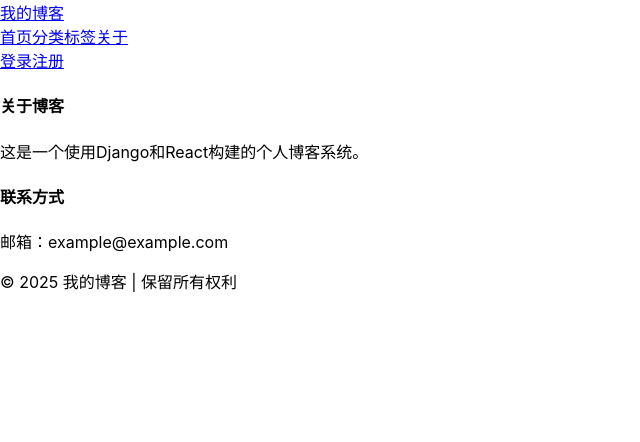
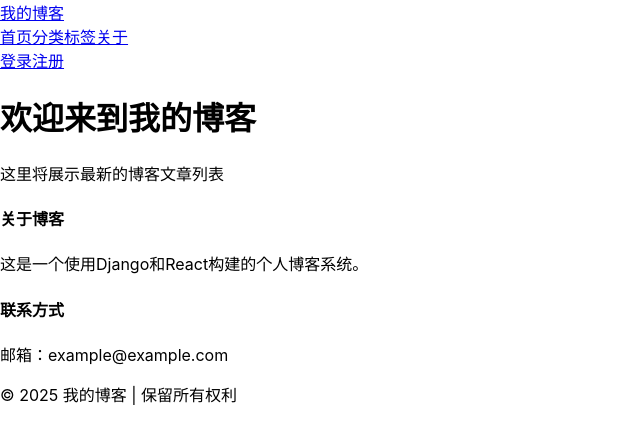
Before and after one commit to SaintFore/BlogEt, a React (Create React App) app in the folder frontend/: page / in a window 1280 px wide. Shown: the top 442 px of the page, without its empty margins (0-640 px from the left). Built offline with nearby package versions, Linux system fonts and the light colour scheme.

Commit message:
前端部分路由问题修正

```diff
--- a/frontend/src/App.js
+++ b/frontend/src/App.js
@@ -1,17 +1,10 @@
 import React from 'react';
-import { BrowserRouter as Router, Routes, Route, BrowserRouter } from 'react-router-dom';
+import { RouterProvider } from 'react-router-dom';
 import router from './routes';
-import Layout from './components/layout/Layout/Layout';
 import './App.css';
 
 function App() {
-  return (
-    <BrowserRouter>
-      <Layout>
-
-      </Layout>
-    </BrowserRouter>
-  );
+  return <RouterProvider router={router} />;
 }
 
 export default App;
--- a/frontend/src/routes.js
+++ b/frontend/src/routes.js
@@ -1,5 +1,6 @@
 import { createBrowserRouter } from 'react-router-dom';
 import Home from './pages/Home';
+import Layout from './components/layout/Layout/Layout';
 // import BlogPost from './pages/BlogPost';
 // import Login from './pages/Login';
 // import Register from './pages/Register';
@@ -8,7 +9,7 @@ import Home from './pages/Home';
 const router = createBrowserRouter([
   {
     path: '/',
-    element: <Home />,
+    element: <Layout><Home /></Layout>,
   },
 //   {
 //     path: '/post/:id',
```
